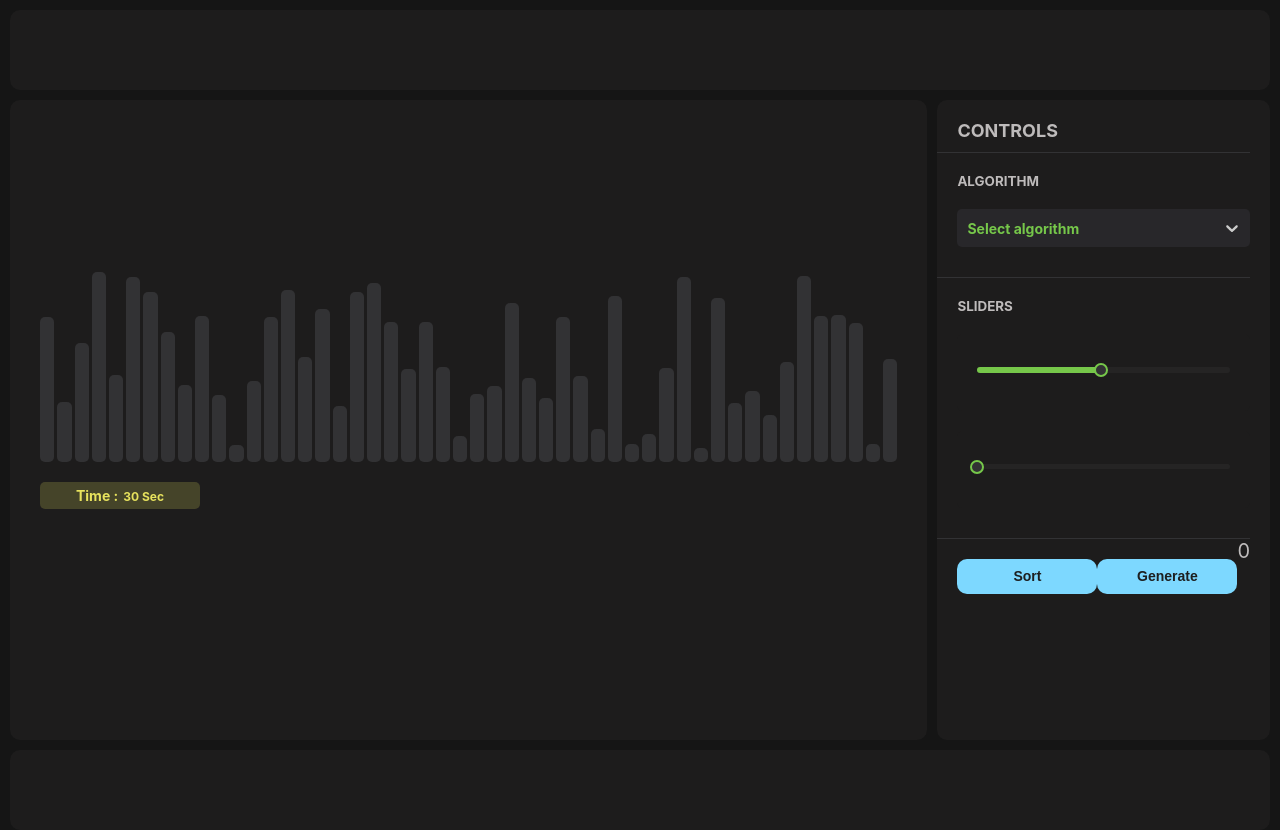
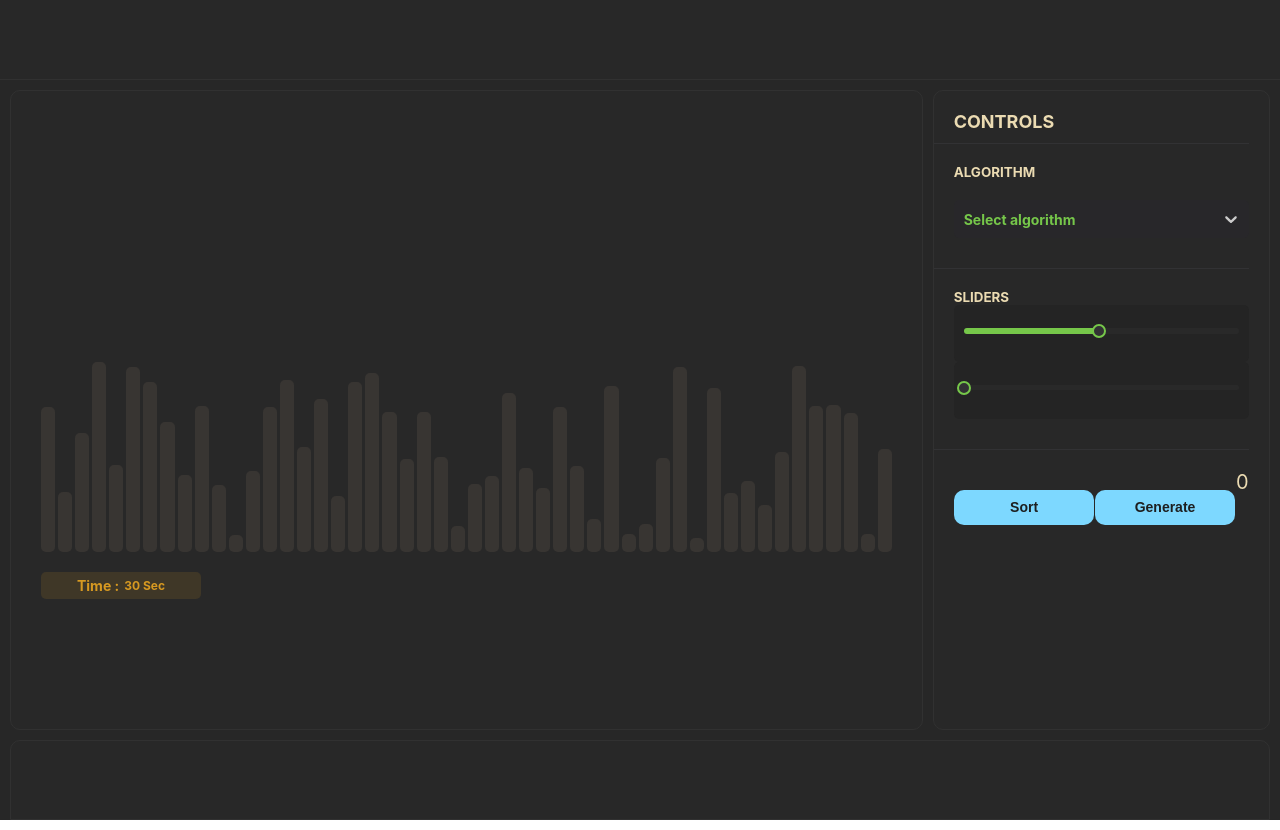
Before and after one commit to udhaybegyall/sorting-visualizer, a React (Create React App) app: page / in a window 1280 px wide. Built offline with nearby package versions, Linux system fonts and the light colour scheme.

Commit message:
ui-changes-css

```diff
--- a/src/App.css
+++ b/src/App.css
@@ -5,8 +5,8 @@
 }
 
 #root {
-  --primary-color : #151515;
-  --secondary-color : #1d1c1c;
+  --primary-color : #272727;
+  --secondary-color : #282828;
   --tertiary-color : #323234;
   --quaternary-color : #141414;
 
@@ -37,15 +37,34 @@
 
 .navbar {
   background-color: var(--secondary-color);
-  border-radius: 10px;
+  border-bottom: 1px solid #313131;
   /* position: fixed;
   top: 0; */
-  margin-left: 10px;
-  margin-right: 10px;
-  margin-top: 10px;
   /* width: 100%; */
   height: 80px;
   z-index: 1;
+
+  display: flex;
+  justify-content: center;
+  align-items: center;
+}
+
+.logo img {
+  width: 30px;
+  height: auto;
+}
+
+.logo {
+  color: #ebdbb2;
+  width: 135px;
+  display: flex;
+  align-items: center;
+  justify-content: space-between;
+  line-height: .9;
+}
+
+.logo h3 {
+  width: 95px;
 }
 
 /* ---------------------------NavBar Css End--------------------------------- */
@@ -59,24 +78,31 @@
 }
 
 .main-bar {
+
+  display: flex;
+  flex-direction: column;
+  justify-content: center;
+
   background-color: var(--secondary-color);
   border-radius: 10px;
   width: 100%;
   height: 80vh;
   margin-right: 10px;
+  border: 1px solid #313131;
 }
 
 .sidebar {
   /* margin-right: 8px; */
   background-color: var(--secondary-color);
   border-radius: 10px;
-  color: rgb(190, 187, 187);
+  color: #ebdbb2;
   /* box-sizing: border-box; */
   padding: 20px;
-  width: 380px;
+  width: 450px;
   /* height: 100vh; */
   z-index: 1;
   font-size: 20px;
+  border: 1px solid #313131;
 }
 
 .sidebar-header h4 {
@@ -91,7 +117,7 @@
   position: relative;
 }
 
-@media screen and (max-width: 768px) {
+@media screen and (max-width: 918px) {
   .both-bars {
     flex-direction: column;
     align-items: center;
@@ -107,19 +133,49 @@
   }
 }
 
+.slider-container {
+  margin-top: 20px;
+}
+
+.slider-container h5 {
+  font-size: 12px;
+  margin-bottom: 10px;
+  color: #665c54;
+}
+
 .sliders {
-  background-color: var(--secondary-color);
+
+  display: flex;
+  justify-content: space-evenly;
+  align-items: center;
+
+  background-color: #242424;
   border-radius: 5px;
-  padding: 20px;
-  margin-top: 20px;
+  padding: 10px;
+}
+
+.sliders p {
+  color: #665c54;
+  font-size: 12px;
+  font-weight: 700;
+}
+
+.sliders #p1 {
+  margin-top: -4px;
+  margin-right: 20px;
+}
+
+.sliders #p2 {
+  margin-top: -4px;
+  margin-left: 20px;
 }
 
 /* ---------------------------Bars Css--------------------------------- */
 
 .bars-container {
   padding: 20px;
-  height:39vh;
   border-radius: 10px;
+  height: 35vh;
   margin-left: 10px;
   margin-right: 10px;
   display: flex;
@@ -137,7 +193,7 @@
   max-width: 30px;
   width: 50%;
   height: 100%;
-  background-color: var(--tertiary-color);
+  background-color: #383532;
   border-radius: 5px;
   transition: all 0.2s ease-in-out;
 }
@@ -175,6 +231,7 @@
 }
 
 .buttons {
+  margin-top: 20px;
   display: flex;
   justify-content: space-around;
 }
@@ -182,8 +239,8 @@
   display: flex;
   justify-content: center;
   align-items: center;
-  background-color: #e7e25d32;
-  color: var(--temp-color);
+  background-color: #d79a2121;
+  color: #d79921;
   border-radius: 5px;
   padding: 5px;
   font-size: 12px;
@@ -199,7 +256,8 @@
 
 .footer {
   background-color: var(--secondary-color);
-  border-radius: 10px;
+  border: 1px solid #313131;
+  border-radius: 10px 10px 0 0;
   margin-top: 10px;
   margin-left: 10px;
   margin-right: 10px;
```
